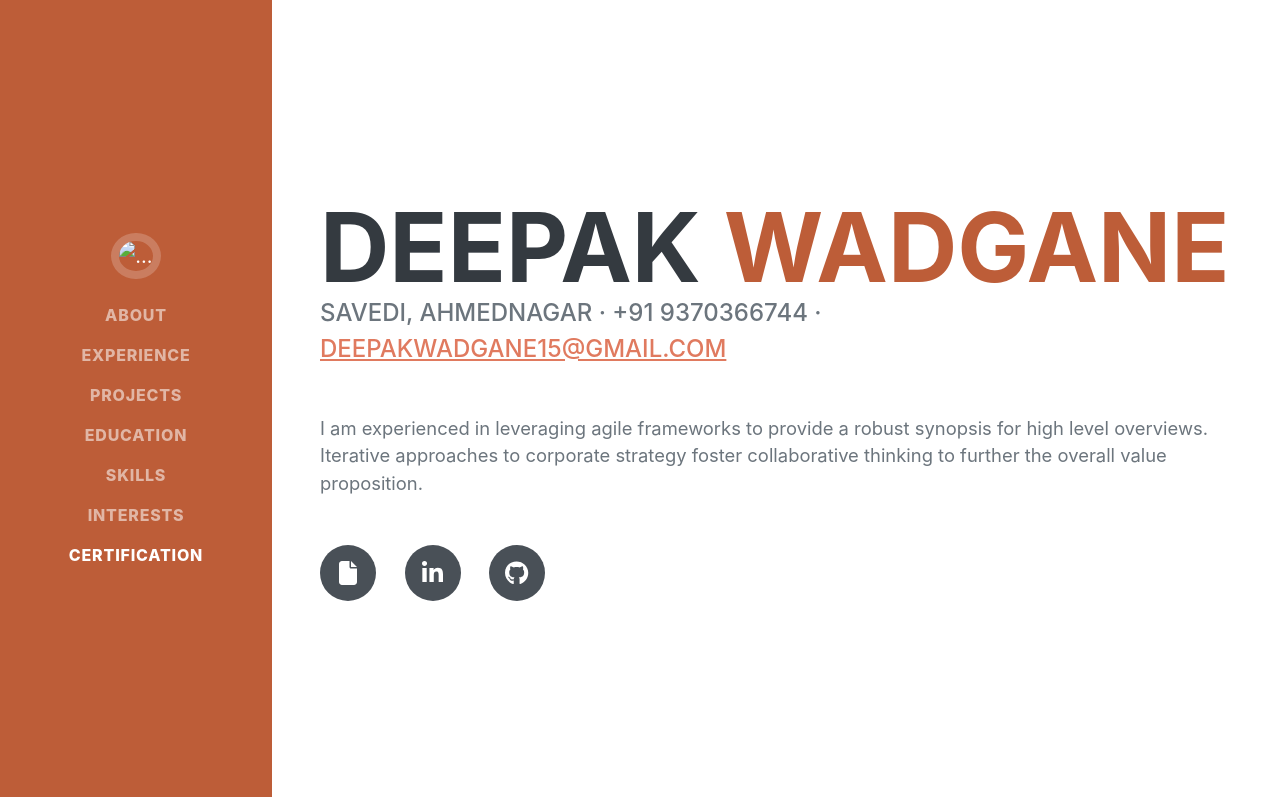
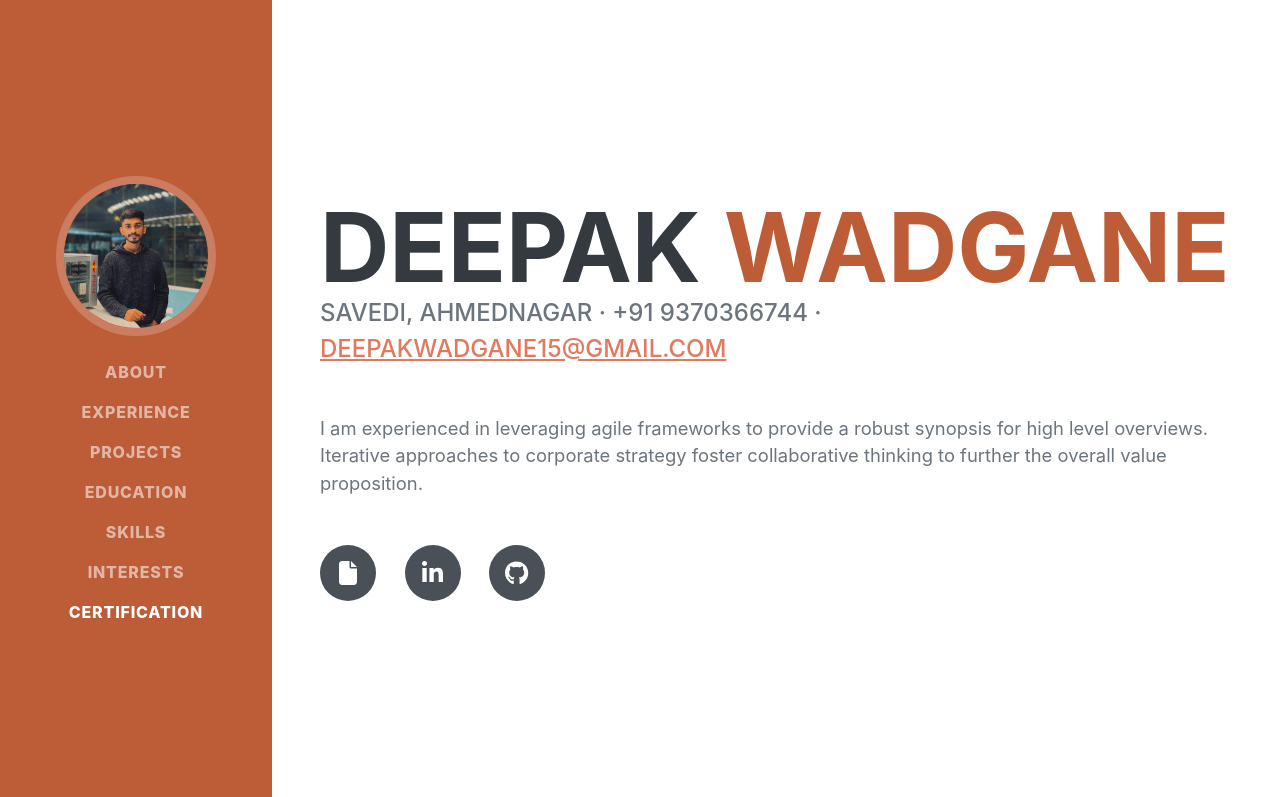
Before and after one commit to DeepakW151/My-Portfolio, a plain HTML site: page index.html in a window 1280 px wide. Shown: the top 797 px of the page. Drawn offline with nearby package versions, Linux system fonts and the light colour scheme; files that its build step writes are made by us from their sources; files whose address does not match are found by name; a web font is replaced by a local one.

Commit message:
minor changes

```diff
--- a/index.html
+++ b/index.html
@@ -6,14 +6,14 @@
         <meta name="description" content="" />
         <meta name="author" content="" />
         <title>My portfolio</title>
-        <link rel="icon" type="image/x-icon" href="assets/img/favicon.ico" />
+        <link rel="icon" type="image/x-icon" href="favicon.ico" />
         <!-- Font Awesome icons (free version)-->
         <script src="https://use.fontawesome.com/releases/v6.3.0/js/all.js" crossorigin="anonymous"></script>
         <!-- Google fonts-->
         <link href="https://fonts.googleapis.com/css?family=Saira+Extra+Condensed:500,700" rel="stylesheet" type="text/css" />
         <link href="https://fonts.googleapis.com/css?family=Muli:400,400i,800,800i" rel="stylesheet" type="text/css" />
         <!-- Core theme CSS (includes Bootstrap)-->
-        <link href="css/styles.css" rel="stylesheet" />
+        <link href="styles.css" rel="stylesheet" />
         <link rel="stylesheet" type='text/css' href="https://cdn.jsdelivr.net/gh/devicons/devicon@latest/devicon.min.css" />
 
     </head>
@@ -22,7 +22,7 @@
         <nav class="navbar navbar-expand-lg navbar-dark bg-primary fixed-top" id="sideNav">
             <a class="navbar-brand js-scroll-trigger" href="#page-top">
                 <span class="d-block d-lg-none">DEEPAK WADGANE</span>
-                <span class="d-none d-lg-block"><img class="img-fluid img-profile rounded-circle mx-auto mb-2" src="assets/img/profile.jpeg" alt="..." /></span>
+                <span class="d-none d-lg-block"><img class="img-fluid img-profile rounded-circle mx-auto mb-2" src="profile.jpeg" alt="..." /></span>
             </a>
             <button class="navbar-toggler" type="button" data-bs-toggle="collapse" data-bs-target="#navbarResponsive" aria-controls="navbarResponsive" aria-expanded="false" aria-label="Toggle navigation"><span class="navbar-toggler-icon"></span></button>
             <div class="collapse navbar-collapse" id="navbarResponsive">
```
